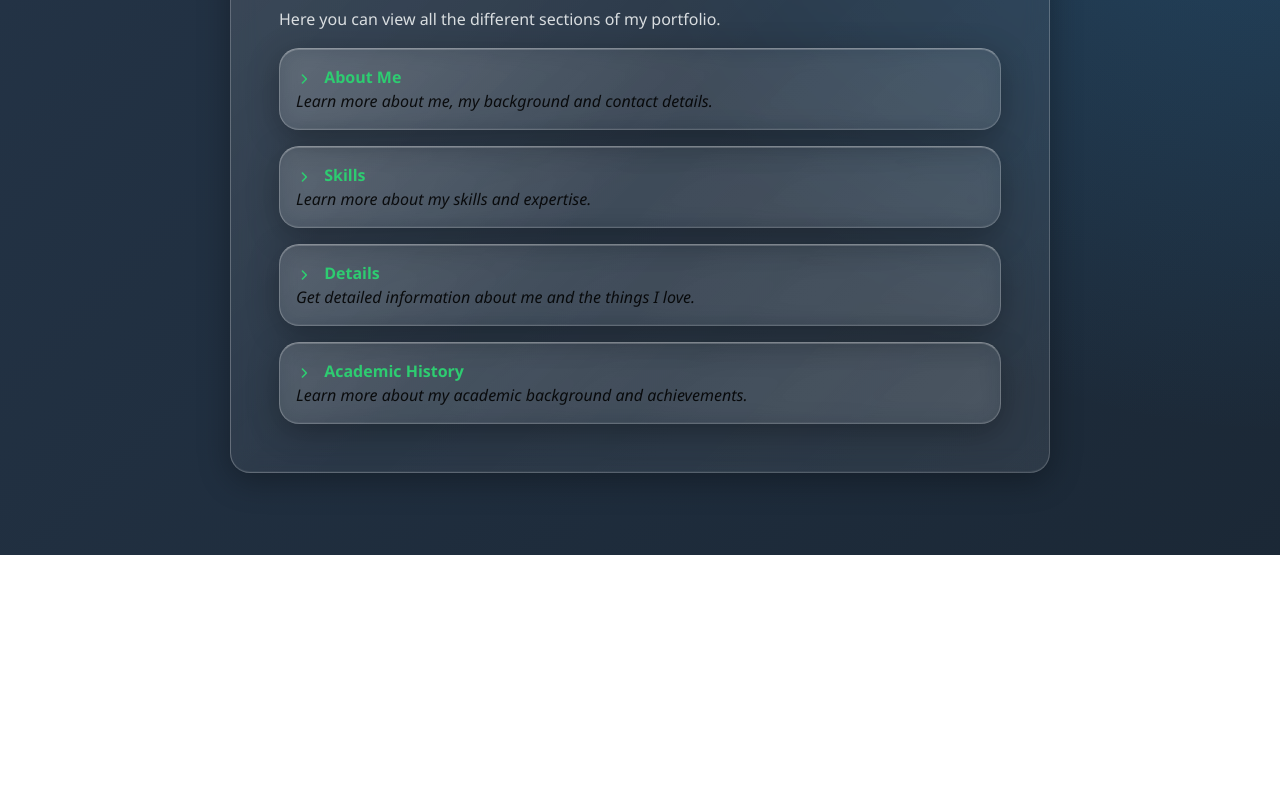
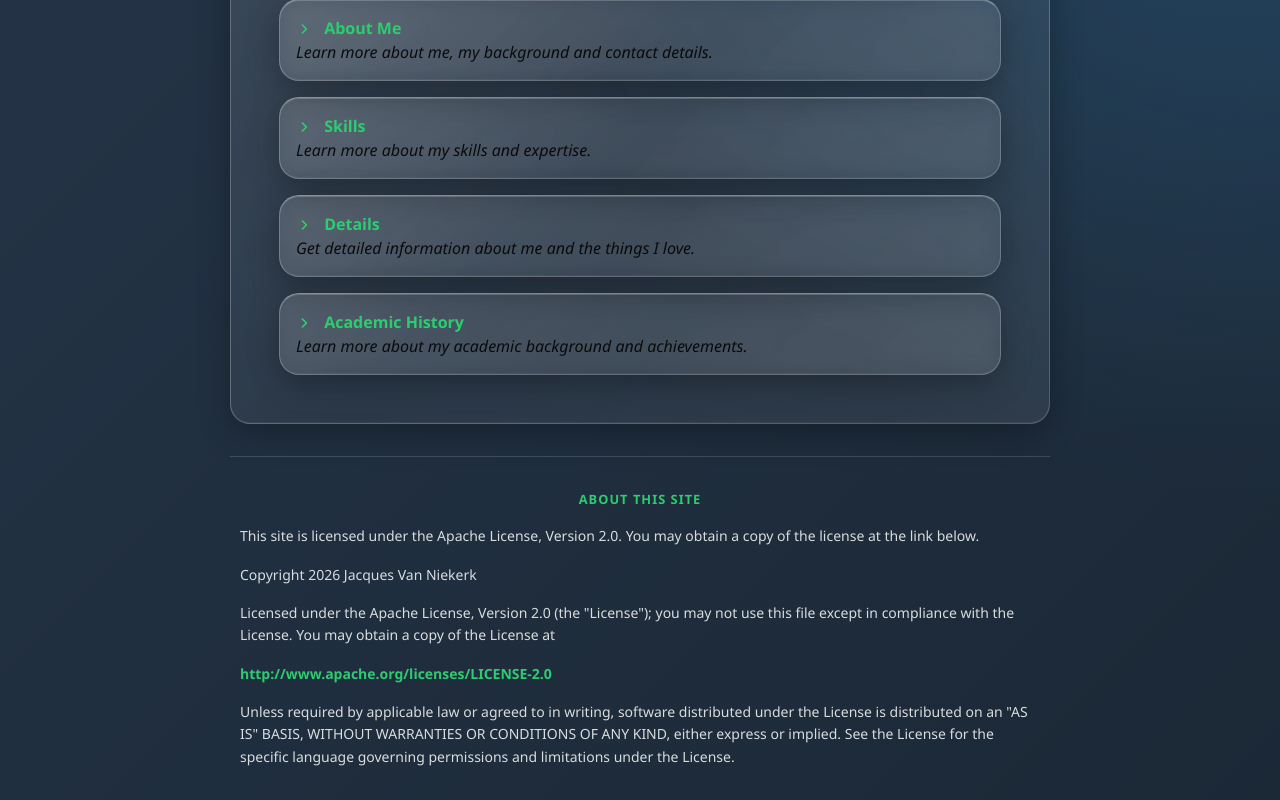
Before and after one commit to Jacquesvnme/VuePortfolioProject, a Vue app: page /Portfolio-Dashboard in a window 1280 px wide. Shown: the part 245-1045 px from the top of the page. Before the commit the page ends 800 px from the top, so only its background shows below. Built offline with nearby package versions, Linux system fonts and the light colour scheme.

Commit message:
Added legal notices and license related content to the site

```diff
--- a/public/css/Color.css
+++ b/public/css/Color.css
@@ -16,6 +16,8 @@
   --important-notice: #6b3382;
   --important-notice-border: #a855f7;
 
+  --legal-notice: #666;
+
   /* Vuetify background color override */
   --app-background:
     radial-gradient(circle at top right, rgba(52, 152, 219, 0.25), transparent 45%),
--- a/public/css/Typography.css
+++ b/public/css/Typography.css
@@ -34,3 +34,8 @@ p {
   font-weight: 700;
   font-size: 0.8rem;
 }
+
+.legal-notice {
+  font-size: 0.875rem;
+  color: var(--legal-notice);
+}
--- a/src/Components/Divider/ThinDivider.vue
+++ b/src/Components/Divider/ThinDivider.vue
@@ -4,8 +4,9 @@
 
 <style scoped>
     .thin-divider {
-    height: 1px;
-    background-color: rgba(255, 255, 255, 0.15);
-    margin: 1rem 0;
+        width: 100%;
+        height: 1px;
+        background-color: rgba(255, 255, 255, 0.15);
+        margin: 1rem 0;
     }
 </style>
--- /dev/null
+++ b/src/Components/License/License.vue
@@ -0,0 +1,38 @@
+<template>
+    <p class="eyebrow">About this site</p>
+    <div class="legal-notice">
+      <p>
+        This site is licensed under the Apache License, Version 2.0. You may obtain a copy of the license at the link below.
+      </p>
+      <p>
+        Copyright 2026 Jacques Van Niekerk
+      </p>
+
+      <p>
+        Licensed under the Apache License, Version 2.0 (the "License");
+        you may not use this file except in compliance with the License.
+        You may obtain a copy of the License at
+      </p>
+
+      <p>
+        <a href="http://www.apache.org/licenses/LICENSE-2.0" target="_blank" rel="noopener noreferrer" class="link">
+          http://www.apache.org/licenses/LICENSE-2.0
+        </a>
+      </p>
+
+      <p>
+        Unless required by applicable law or agreed to in writing, software
+        distributed under the License is distributed on an "AS IS" BASIS,
+        WITHOUT WARRANTIES OR CONDITIONS OF ANY KIND, either express or implied.
+        See the License for the specific language governing permissions and
+        limitations under the License.
+      </p>
+
+    </div>
+</template>
+
+<style scoped>
+.legal-notice {
+  max-width: 800px;
+}
+</style>
--- a/src/Pages/Home.vue
+++ b/src/Pages/Home.vue
@@ -14,6 +14,10 @@
       </RouterLink>
     </section>
   </main>
+
+  <div class="legal-notice center-align">
+    This site does not collect personal information.
+  </div>
 </template>
 
 <style scoped>
@@ -30,4 +34,8 @@
 .max-width {
   max-width: 58ch;
 }
+
+.legal-notice {
+  margin-top: -2rem;
+}
 </style>
--- a/src/Pages/PortfolioDashboard.vue
+++ b/src/Pages/PortfolioDashboard.vue
@@ -1,9 +1,11 @@
 <script setup>
 import LargeNav from '../Components/Navigator/LargeNav.vue';
 import SmallSpacer from '../Components/Spacers/SmallSpacer.vue';
+import ThinDivider from '../Components/Divider/ThinDivider.vue';
 import AngleLeft from '../Components/Svg/Functional/AngleLeft.vue';
 
 import Notification from '../Components/Notification/Notification.vue';
+import License from '../Components/License/License.vue';
 </script>
 
 <template>
@@ -25,10 +27,19 @@ import Notification from '../Components/Notification/Notification.vue';
 
       <LargeNav />
     </section>
+
+    <ThinDivider class="limit-divider"/>
+
+    <License />
   </main>
 </template>
 
 <style scoped>
+.limit-divider{
+  max-width: 820px;
+  margin: 2rem auto;
+}
+
 /* Adding to the already existing styling */
 .card {
   max-width: 820px;
```
Also changed, not shown: 1 other file (tests, documents, lock files or other folders).
